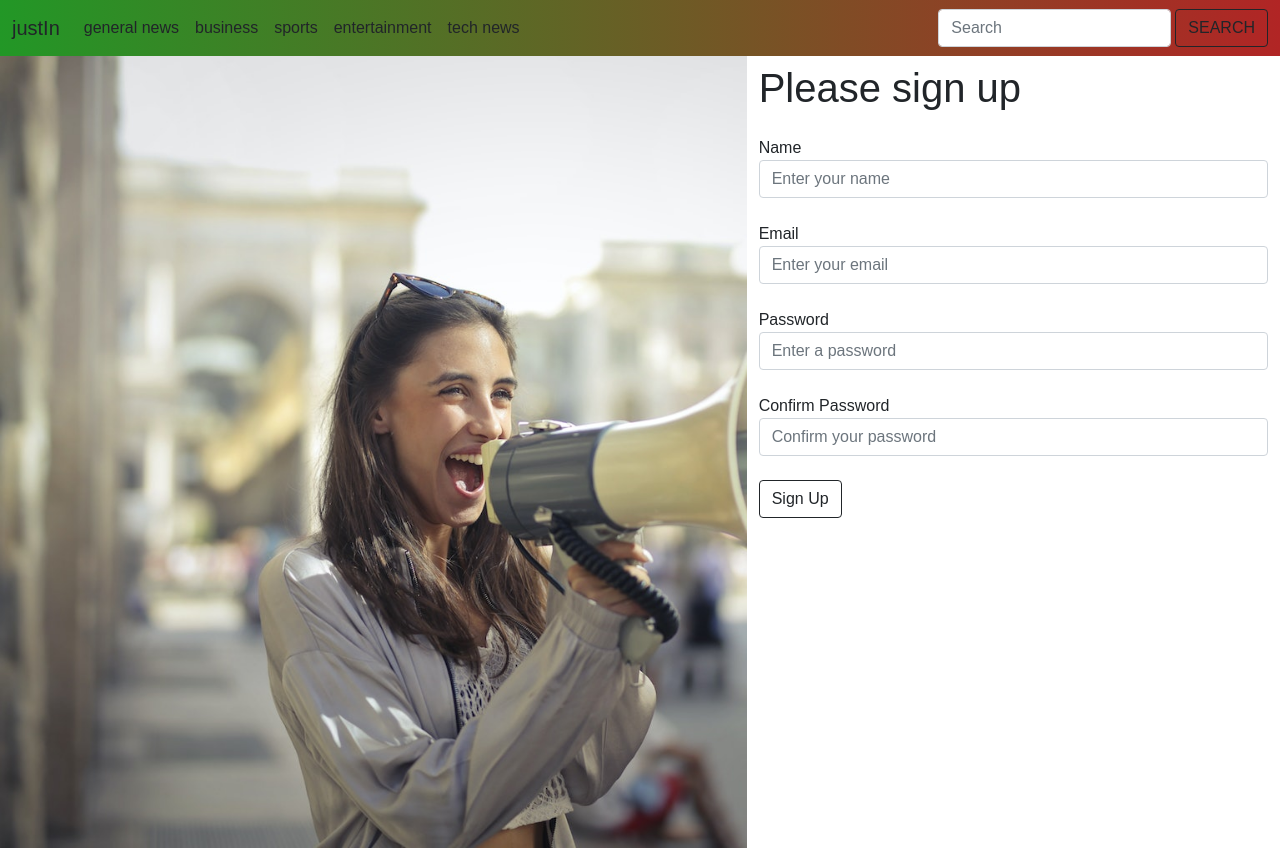
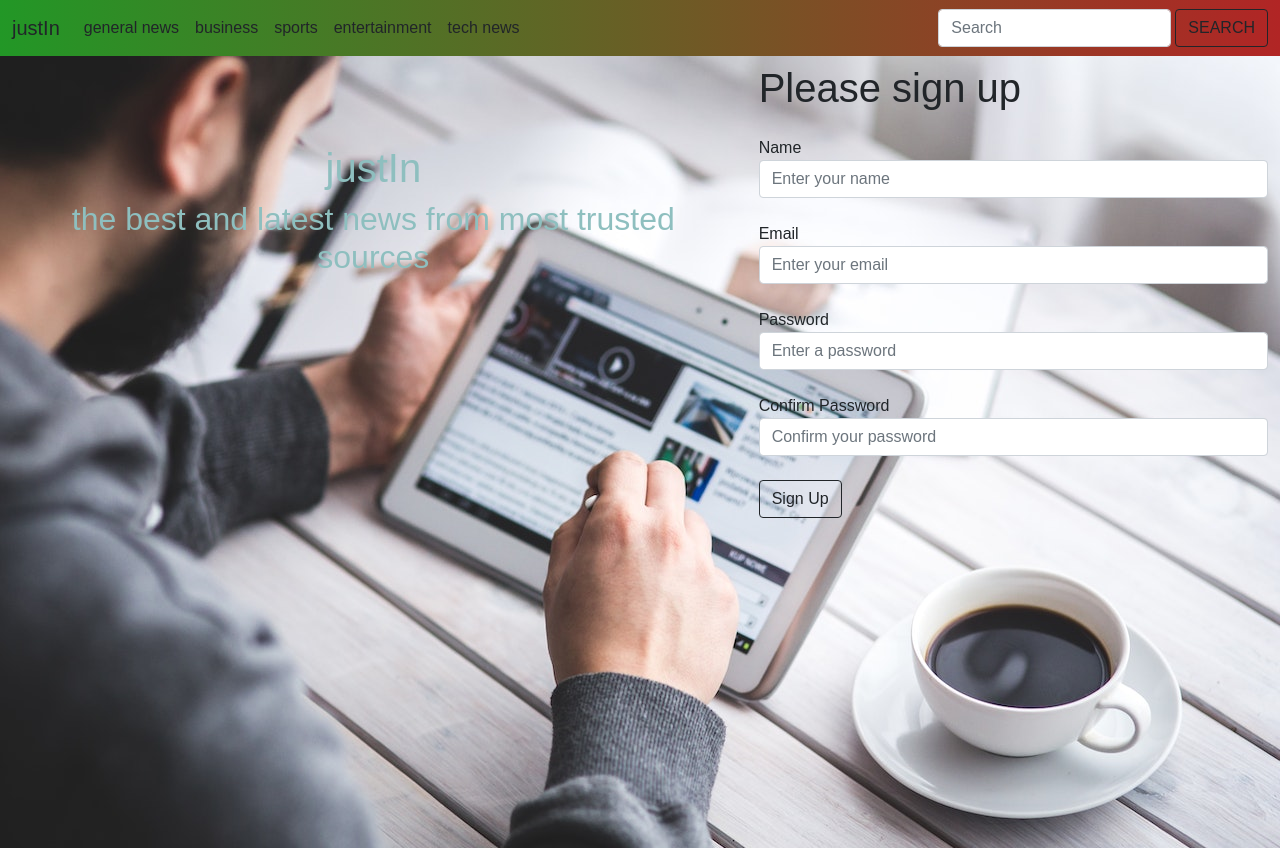
Before and after one commit to abdishukri-105/phase-1-project, a website: page index.html in a window 1280 px wide. Shown: the top 848 px of the page. Drawn offline with Linux system fonts and the light colour scheme; no server answers; some icons are missing; a web font is replaced by a local one.

Commit message:
styled form and jumbo section

```diff
--- a/index.html
+++ b/index.html
@@ -59,10 +59,13 @@
     <!-- login form -->
     <!-- <header class="jumbotron jumbotron-fluid vh-100"> -->
     <div class="container-fluid">
-    <div class="row mt-5">
+    <div class="row mt-5 jumbotron jumbotron-fluid vh-100" id="jumbo">
 
-            <div id="jumbo" class="col-7 jumbotron jumbotron-fluid vh-100 ">
-
+            <div id="" class="col-7  ">
+             <div id="jumboText" class="mt-5 text-center   pt-5">
+             <h1>justIn</h1>
+             <h2>the best and latest news from most trusted sources</h2>
+             </div>
             </div>
            <div class="col-5">
 
--- a/src/index.js
+++ b/src/index.js
@@ -197,7 +197,7 @@ form.addEventListener("submit", function(event) {
 	news.style.display = "block";
   });
 
-
+// prevent user from skipping the form
 function validateForm() {
   var name = document.getElementById('name').value;
   var email = document.getElementById('email').value;
@@ -227,6 +227,7 @@ function validateForm() {
   return true;
 }
 
+// prevent scroll before signup
 function enableScroll() {
 
     document.body.style.overflow = 'auto';
--- a/styles/small.css
+++ b/styles/small.css
@@ -3,7 +3,7 @@
 
 .jumbotron {
 
-    background-image: url("../images/pexels-andrea-piacquadio-3761509.jpg");
+    background-image: url("../images/pexels-kaboompics-com-6335.jpg");
     background-repeat: no-repeat;
     background-size: cover;
 }
@@ -20,7 +20,8 @@
 }
 
 #navigation ,
-#sticky-footer {
+#sticky-footer
+ {
     background: #8ebfbf;
     background: linear-gradient(to right, #229726, #b12525);
 
@@ -40,7 +41,10 @@ body {
     overflow: hidden;
   }
 
-
+#jumboText {
+    color: #8ebfbf;
+    color: linear-gradient(to right, #229726, #b12525); ;
+}
 
 
 
```
Also changed, not shown: images/pexels-kaboompics-com-6335.jpg (added).
